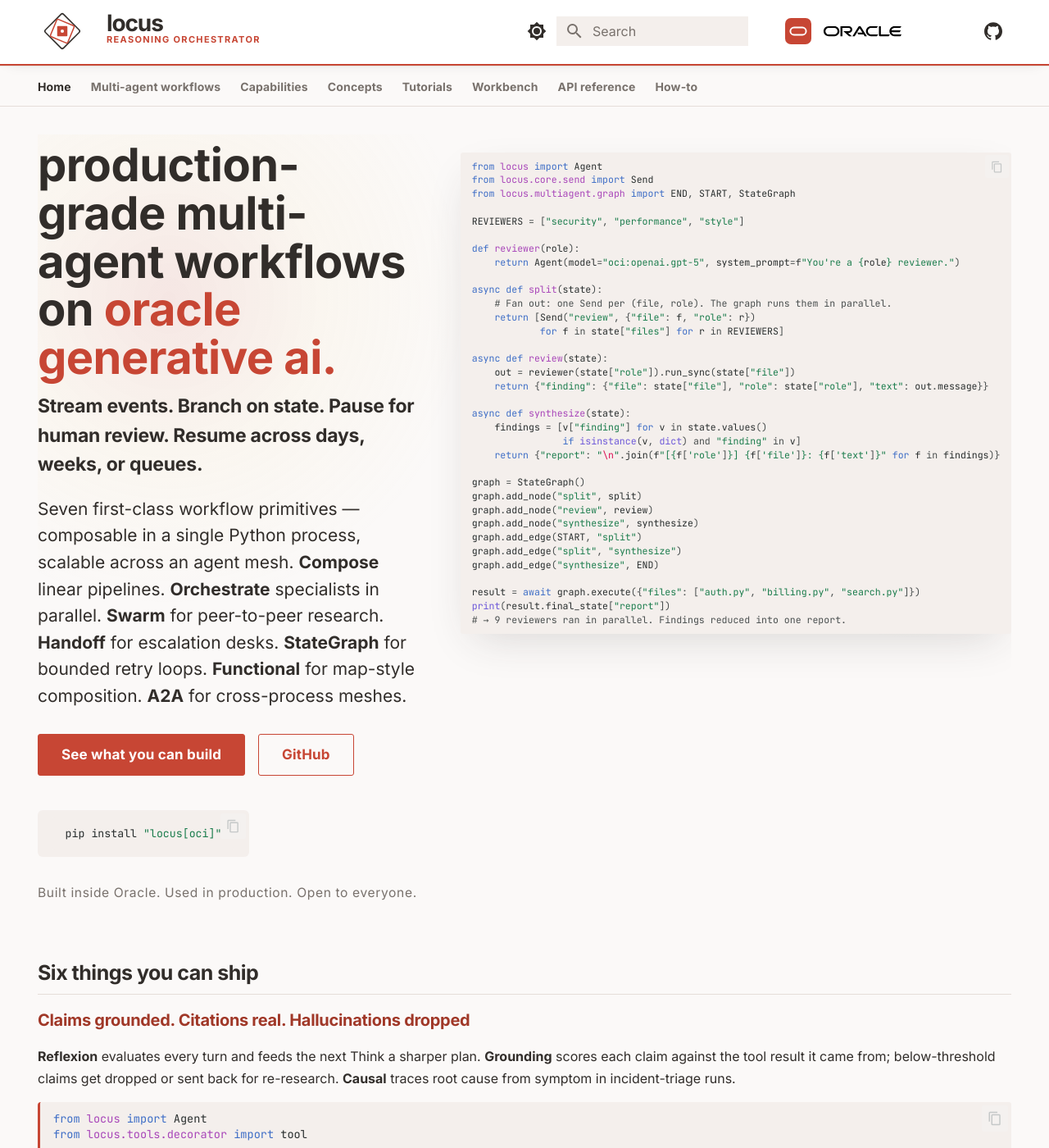
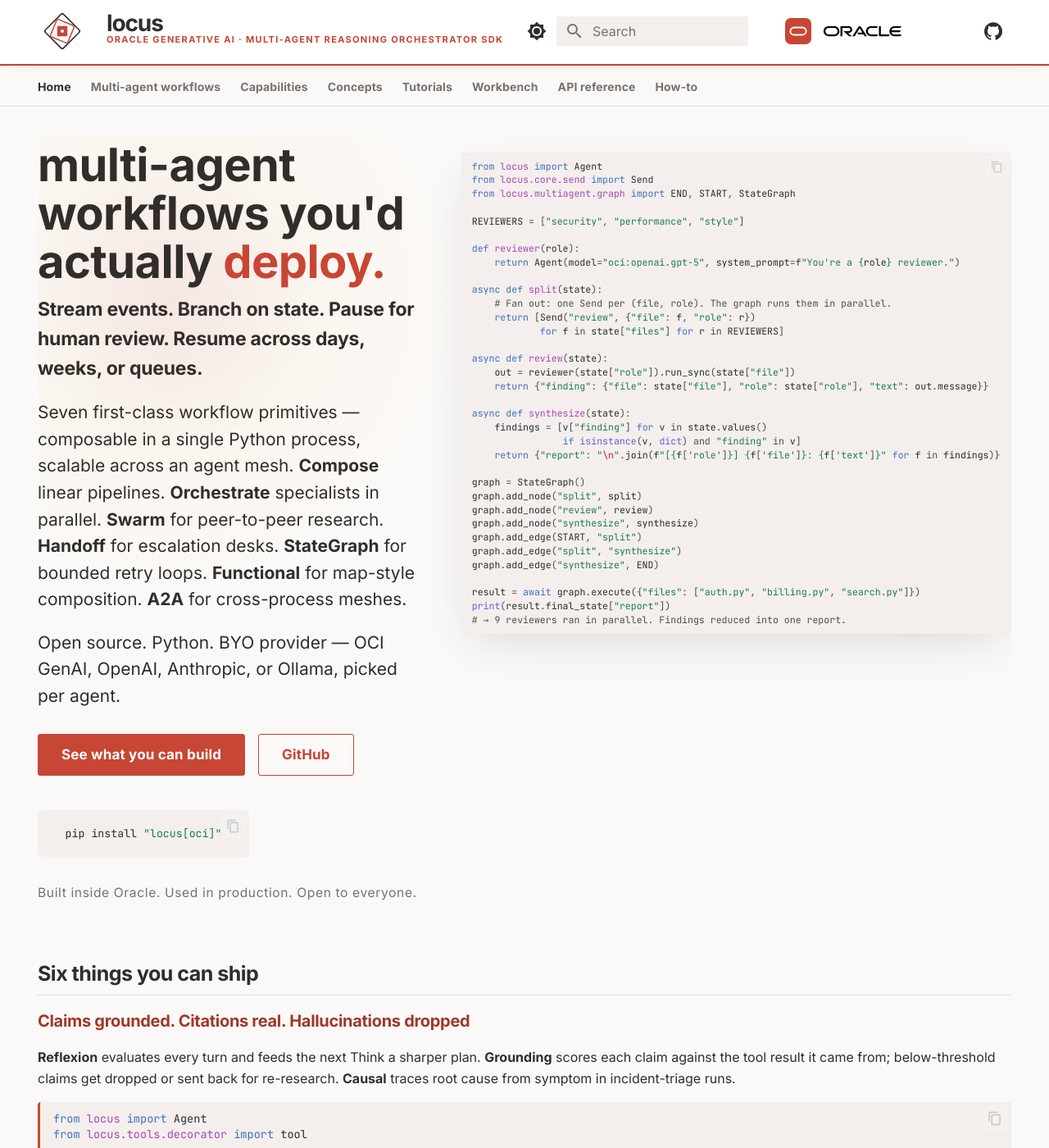
Before and after one commit to oracle-samples/locus, an MkDocs documentation site: the page built from docs/index.md, in a window 1280 px wide and 1400 px high. Shown: the whole window at 82% size. Built offline with MkDocs 1.6.1 and Material for MkDocs 9.7.7, drawn with Linux system fonts in a browser that asks for light colours.

Commit message:
docs(brand): align headers under "Oracle Generative AI · Multi-Agent Reasoning Orchestrator SDK"
Three surfaces now show the same subtitle under the wordmark, matching
the SVG logo's lockup:

- docs site header (CSS-injected subtitle under the "locus" topic)
- workbench top-bar brand-tag
- (SVG logo already carries this slogan)

Hero copy on the docs home page goes back to the neutral
"Multi-agent workflows you'd actually deploy" — locus is open source
and provider-agnostic, so the marketing line shouldn't lead with one
specific cloud's GenAI product. Provider-specific framing is kept in
technical docs (quickstart, models, how-to) where it's accurate.
Workbench provider warning recast to list OpenAI / Anthropic / OCI
GenAI as peer providers rather than headline copy.

Signed-off-by: Federico Kamelhar <federico.kamelhar@oracle.com>

```diff
--- a/docs/index.md
+++ b/docs/index.md
@@ -7,7 +7,7 @@
 <div class="locus-hero" markdown>
 <div class="locus-hero__copy" markdown>
 
-# Production-grade multi-agent workflows on <span class="accent">Oracle Generative AI.</span>
+# Multi-agent workflows you'd actually <span class="accent">deploy.</span>
 
 **Stream events. Branch on state. Pause for human review.
 Resume across days, weeks, or queues.**
@@ -18,6 +18,9 @@
 research. **Handoff** for escalation desks. **StateGraph** for bounded
 retry loops. **Functional** for map-style composition. **A2A** for
 cross-process meshes.
+
+Open source. Python. BYO provider — OCI GenAI, OpenAI, Anthropic, or
+Ollama, picked per agent.
 
 [See what you can build](#six-things-you-can-ship){ .md-button .md-button--primary }
 [GitHub](https://github.com/oracle-samples/locus){ .md-button }
--- a/docs/stylesheets/locus.css
+++ b/docs/stylesheets/locus.css
@@ -382,11 +382,10 @@
   margin-left: 0.6rem;
   align-self: center;
 }
-/* Stack the first topic vertically: "locus" wordmark + small
-   "REASONING ORCHESTRATOR" subtitle beneath, mirroring the SVG logo's
-   wordmark+tagline lockup. (Logo carries the full
-   "MULTI-AGENT REASONING ORCHESTRATOR SDK" slogan; the header uses the
-   distinctive 2-word abbreviation so it fits beneath the wordmark.) */
+/* Stack the first topic vertically: "locus" wordmark + the full
+   "ORACLE GENERATIVE AI · MULTI-AGENT REASONING ORCHESTRATOR SDK"
+   subtitle beneath, matching the wordmark+tagline lockup the SVG
+   logo carries. */
 .md-header__ellipsis > .md-header__topic:first-of-type {
   display: flex;
   flex-direction: column;
@@ -404,7 +403,7 @@
   color: var(--locus-ink);
 }
 .md-header__ellipsis > .md-header__topic:first-of-type::after {
-  content: "REASONING ORCHESTRATOR";
+  content: "ORACLE GENERATIVE AI · MULTI-AGENT REASONING ORCHESTRATOR SDK";
   font-family: var(--locus-sans);
   font-size: 0.55rem;
   font-weight: 600;
--- a/mkdocs.yml
+++ b/mkdocs.yml
@@ -1,5 +1,5 @@
 site_name: locus
-site_description: Multi-agent workflows for Python — stream them, branch them, pause for a human, resume next week. Built on Oracle Generative AI.
+site_description: Multi-agent workflows for Python — stream them, branch them, pause for a human, resume next week. Open source, provider-agnostic.
 site_url: https://oracle-samples.github.io/locus/
 repo_url: https://github.com/oracle-samples/locus
 repo_name: oracle-samples/locus
```
Also changed, not shown: 1 other file.
